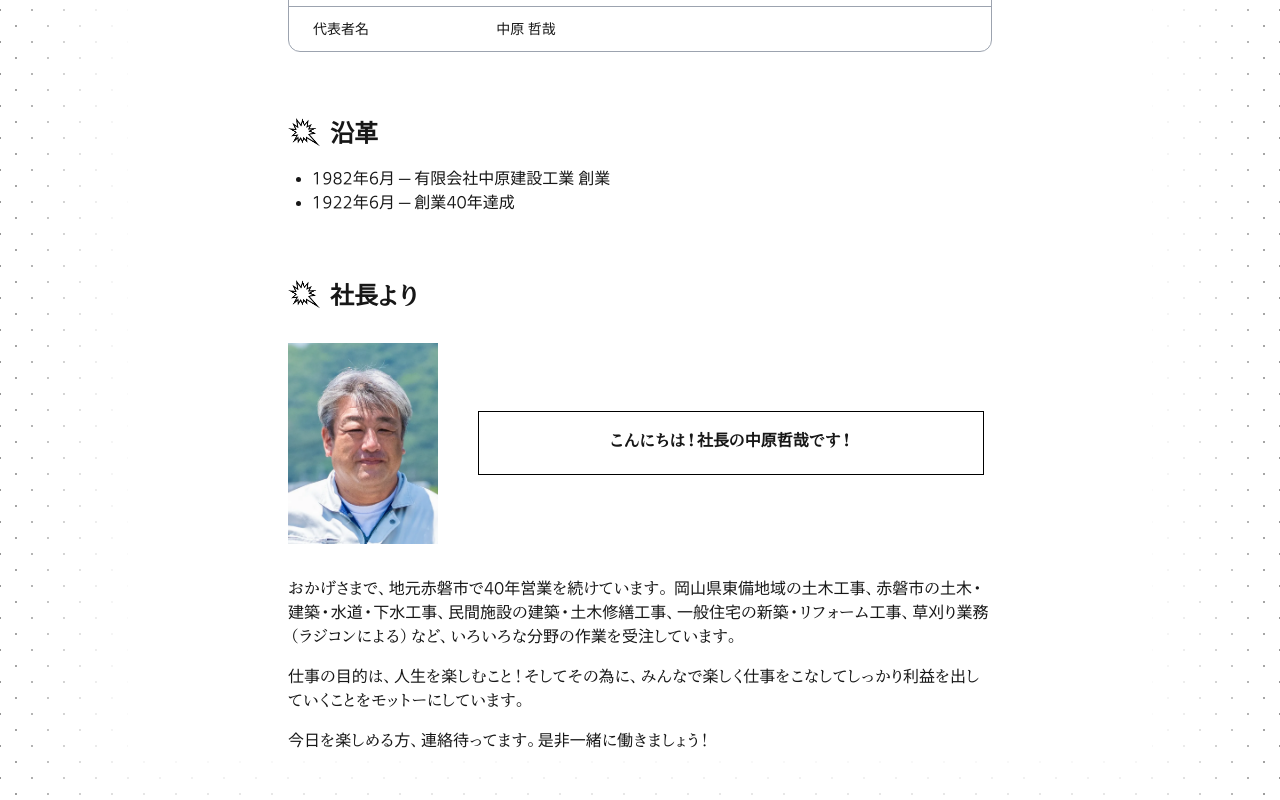
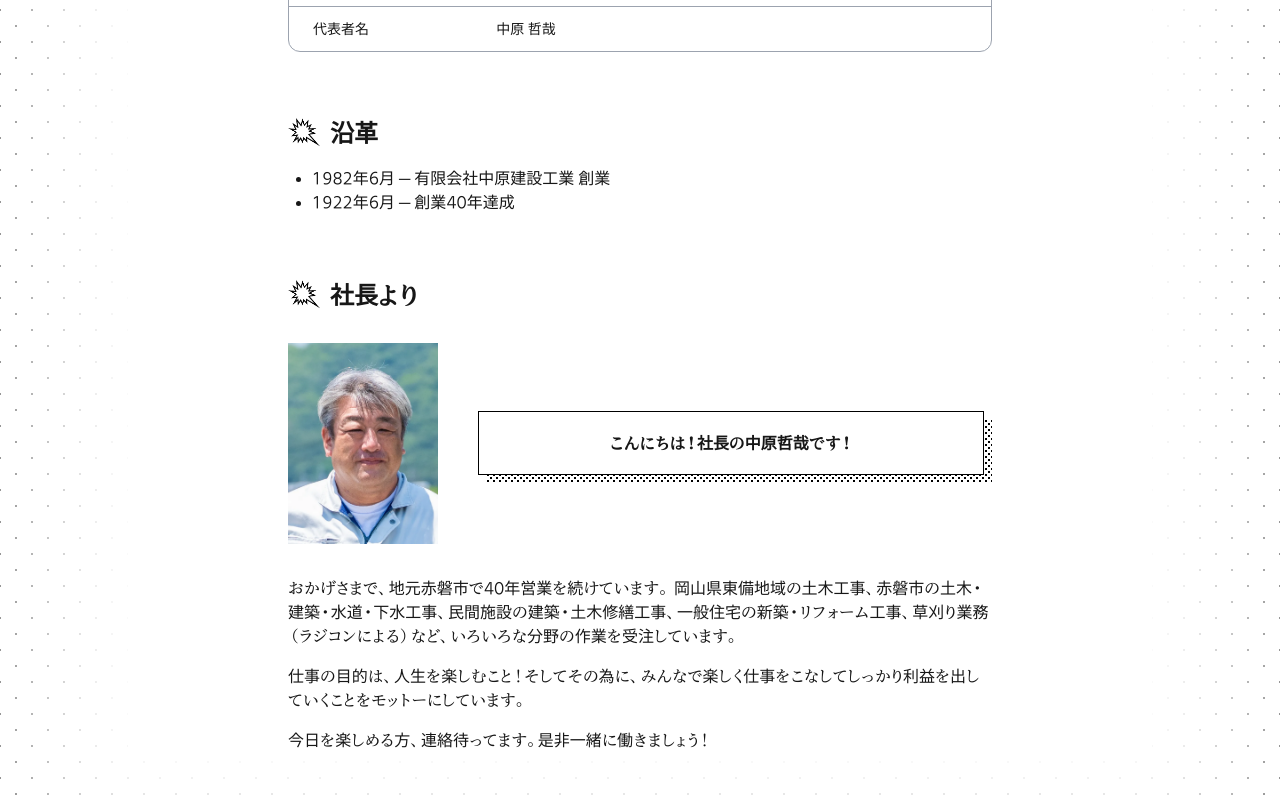
Before and after one commit to nakaken-ltd/nakaken-ltd.github.io, a Next.js app: page /about in a window 1280 px wide. Shown: the part 630-1430 px from the top of the page. Built offline with nearby package versions, Linux system fonts and the light colour scheme.

Commit message:
Fix greeting background issue

```diff
--- a/app/about/page.tsx
+++ b/app/about/page.tsx
@@ -106,16 +106,22 @@ export default function AboutPage() {
                 <span className="align-[-6px] text-2xl font-bold">社長より</span>
               </div>
               <div className="mb-8 flex">
-                {/*<div className="inline-block flex-grow-0 flex-shrink-0 w-[150px] h-[200px] mr-10 bg-gray-500"></div>*/}
                 <Image src={tecchan} alt="社長" width={150} height={200} className="mr-10"/>
-                <div className="inline-block relative flex-grow-[1] h-[4rem] m-auto bg-white box-border p-4
-                  text-center border border-solid border-black mr-[8px]
-                  after:content-[''] after:block after:absolute after:-bottom-[8px] after:-right-[8px]
-                  after:w-full after:h-full after:z-[-1]
+                <div className="
+                  relative flex flex-grow-[1] items-center justify-center h-[4rem] m-auto box-border mr-[8px] z-0
+
+                  before:content-[''] before:absolute before:inset-0
+                  before:bg-white before:border before:border-black
+                  before:z-0
+
+                  after:content-[''] after:absolute after:-bottom-[8px] after:-right-[8px]
+                  after:w-full after:h-full
                   after:bg-[radial-gradient(#000_1px,transparent_1px),radial-gradient(#000_1px,transparent_1px)]
                   after:bg-[length:6px_6px]
-                  after:[background-position:-1px_-1px,2px_2px]">
-                  <span className="font-bold">こんにちは！社長の中原哲哉です！</span>
+                  after:[background-position:-1px_-1px,2px_2px]
+                  after:-z-10
+                ">
+                  <span className="relative font-bold">こんにちは！社長の中原哲哉です！</span>
                 </div>
               </div>
               <p className="mb-4">
```
